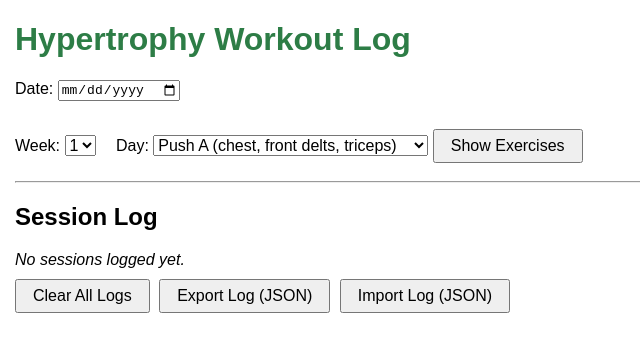
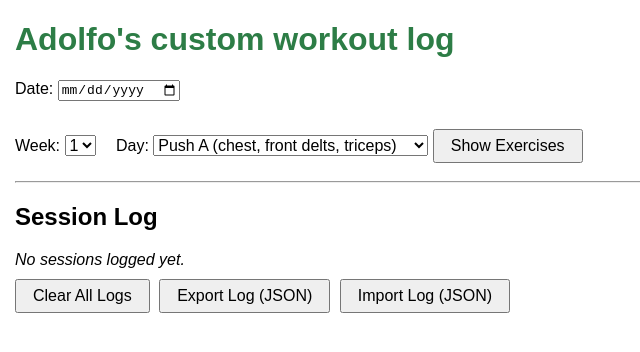
Before and after one commit to adolforais/workoutlog, a plain HTML site: page index.html in a window 1280 px wide. Shown: the whole page, without its empty margins (0-640 px from the left). Drawn offline with Linux system fonts and the light colour scheme.

Commit message:
Update index.html

```diff
--- a/index.html
+++ b/index.html
@@ -18,7 +18,7 @@
 </head>
 <body>
   <div id="mainContent">
-    <h1>Hypertrophy Workout Log</h1>
+    <h1>Adolfo's custom workout log</h1>
     <form id="logForm">
       <label>Date: <input type="date" id="date" required></label><br><br>
       <label>Week:
```
